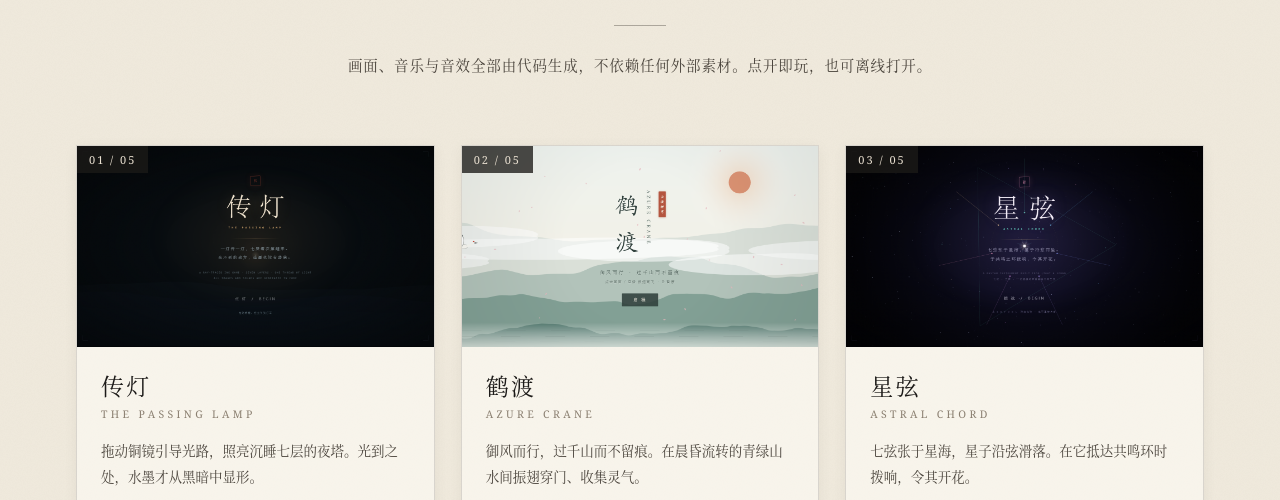
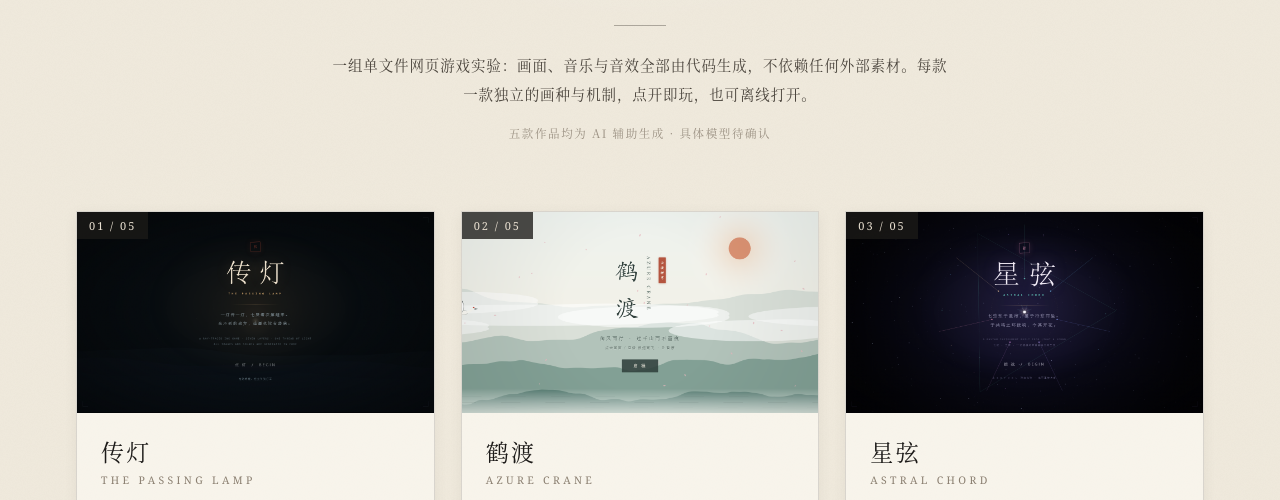
Before and after one commit to yukhughkui/fable-games, a plain HTML site: page index.html in a window 1280 px wide. Shown: the part 278-778 px from the top of the page. Drawn offline with Linux system fonts and the light colour scheme.

Commit message:
Add repository intro and generation-model section

```diff
--- a/index.html
+++ b/index.html
@@ -43,6 +43,9 @@
   header p{
     margin:0 auto;max-width:620px;line-height:2;font-size:14.5px;color:var(--ink-soft);
     letter-spacing:.06em;
+  }
+  header p.note{
+    margin-top:14px;font-size:11.5px;color:#9a9082;letter-spacing:.14em;
   }
   .grid{display:grid;grid-template-columns:repeat(auto-fill,minmax(320px,1fr));gap:26px}
   a.card{
@@ -100,7 +103,8 @@
     <h1>五款单文件网页游戏</h1>
     <p class="en">FIVE SELF-CONTAINED BROWSER GAMES</p>
     <div class="rule"></div>
-    <p>画面、音乐与音效全部由代码生成，不依赖任何外部素材。点开即玩，也可离线打开。</p>
+    <p>一组单文件网页游戏实验：画面、音乐与音效全部由代码生成，不依赖任何外部素材。每款一款独立的画种与机制，点开即玩，也可离线打开。</p>
+    <p class="note">五款作品均为 AI 辅助生成 · 具体模型待确认</p>
   </header>
 
   <main class="grid">
```
Also changed, not shown: 1 other file.
